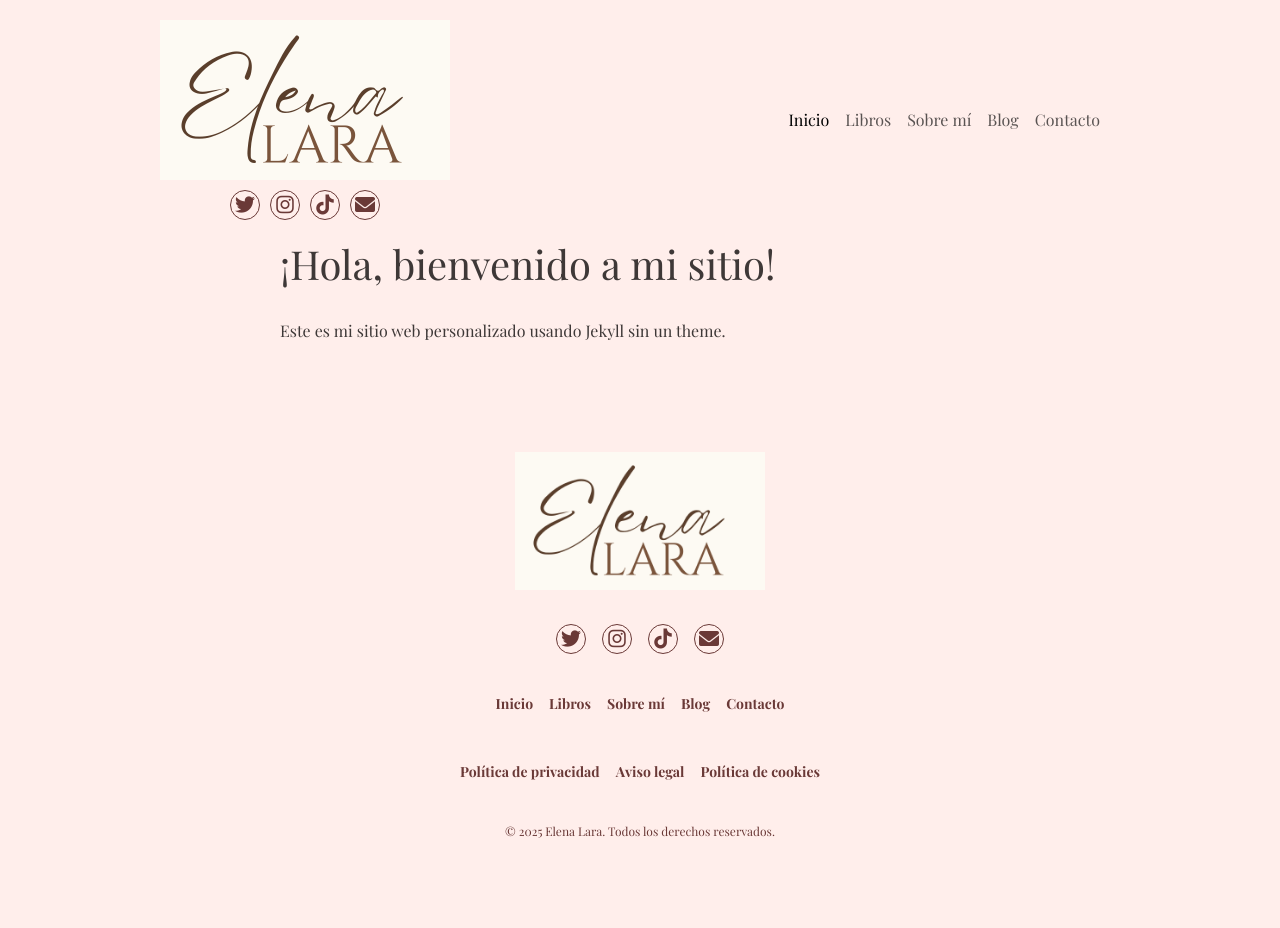
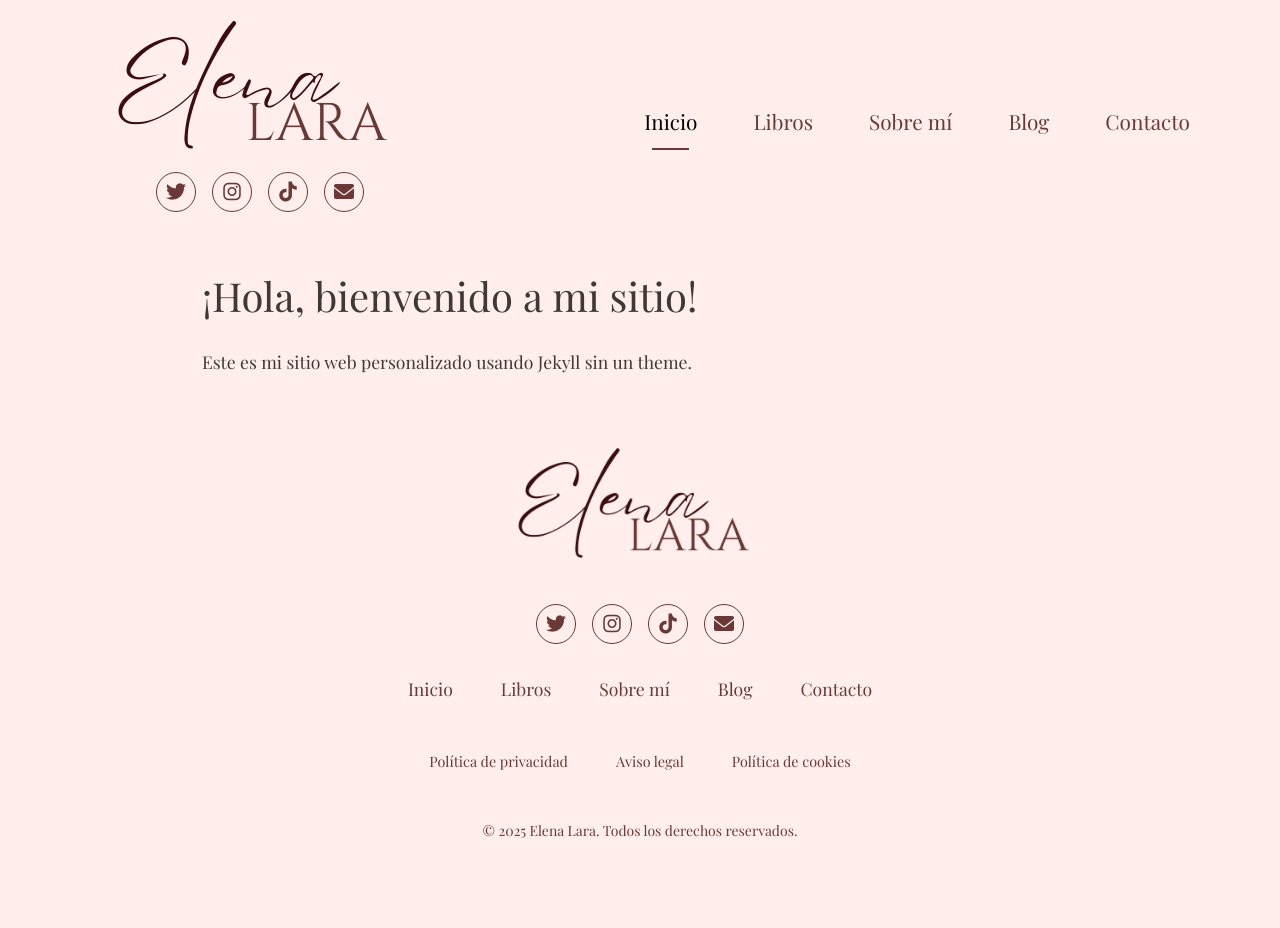
Before and after one commit to elenalara/mi-pagina, a Jekyll site: the page built from index.md, in a window 1280 px wide. Built offline with Jekyll 4.4.1, drawn with Linux system fonts in a browser that asks for light colours; after the commit the page ends 900 px from its top, so only the background shows below that.

Commit message:
Changed style

```diff
--- a/_includes/footer.html
+++ b/_includes/footer.html
@@ -1,17 +1,16 @@
-<footer class="bg-footer text-md-start">
-  <div class="container py-5">
+<footer class="py-5">
+  <div class="container">
     <div class="row justify-content-center">
-
       <!-- Logo -->
-      <div class="col-12 mb-4">
-        <div class="d-flex justify-content-center gap-3 footer-logo">
-          <img src="{{ site.baseurl }}/assets/img/logo.png" alt="Logo Elena Lara";">
+      <div class="col-12 text-center mb-4">
+        <div class="footer-logo">
+          <img src="{{ site.baseurl }}/assets/img/logo.png" alt="Logo Elena Lara" class="img-fluid">
         </div>
       </div>
 
       <!-- Redes sociales -->
-      <div class="col-12 mb-4">
-        <div class="d-flex justify-content-center gap-3 social-icons">
+      <div class="col-12 text-center mb-4">
+        <div class="social-icons">
           <a href="#" class="icon twitter"><i class="fa-brands fa-twitter"></i></a>
           <a href="#" class="icon instagram"><i class="fa-brands fa-instagram"></i></a>
           <a href="#" class="icon tiktok"><i class="fa-brands fa-tiktok"></i></a>
@@ -20,8 +19,8 @@
       </div>
 
       <!-- Menú de navegación -->
-      <div class="col-12 mb-3">
-        <ul class="list-unstyled d-flex justify-content-center gap-3 footer-menu">
+      <div class="col-12 text-center mb-3">
+        <ul class="footer-menu list-unstyled d-flex flex-wrap justify-content-center gap-3">
           <li><a href="{{ site.baseurl }}/">Inicio</a></li>
           <li><a href="{{ site.baseurl }}/libros/">Libros</a></li>
           <li><a href="{{ site.baseurl }}/sobre-mi/">Sobre mí</a></li>
@@ -31,21 +30,21 @@
       </div>
 
       <!-- Políticas -->
-      <div class="col-12">
-        <ul class="list-unstyled d-flex justify-content-center gap-3 footer-policies">
+      <div class="col-12 text-center">
+        <ul class="footer-policies list-unstyled d-flex flex-wrap justify-content-center gap-3">
           <li><a href="#">Política de privacidad</a></li>
           <li><a href="#">Aviso legal</a></li>
           <li><a href="#">Política de cookies</a></li>
         </ul>
       </div>
 
-      <div class="footer-copy mt-4">
-        &copy; {{ 'now' | date: '%Y' }} Elena Lara. Todos los derechos reservados.
+      <div class="col-12 text-center">
+        <div class="footer-copy mt-4">
+          &copy; {{ 'now' | date: '%Y' }} Elena Lara. Todos los derechos reservados.
+        </div>
       </div>
-
     </div>
   </div>
+</footer>
 
-  <script src="https://cdn.jsdelivr.net/npm/bootstrap@5.3.0/dist/js/bootstrap.bundle.min.js"></script>
-
-</footer>
+<script src="https://cdn.jsdelivr.net/npm/bootstrap@5.3.0/dist/js/bootstrap.bundle.min.js"></script>
--- a/_includes/header.html
+++ b/_includes/header.html
@@ -1,9 +1,11 @@
-<header>
-  <div class="header-container">
+<header class="py-3">
+  <div class="container">
+    <div class="row align-items-center">
+      <div class="col-12 col-md-4 text-center text-md-start">
         <div class="logo-social-container">
           <div class="logo-container">
             <a href="{{ site.baseurl }}/">
-          <img src="{{ site.baseurl }}/assets/img/logo.png" alt="Logo" class="logo">
+              <img src="{{ site.baseurl }}/assets/img/logo.png" alt="Logo" class="img-fluid">
             </a>
           </div>
 
@@ -22,17 +24,35 @@
             </a>
           </div>
         </div>
+      </div>
 
-    <nav class="navbar navbar-expand-lg">
-      <div class="container-fluid justify-content-center">
-        <div class="navbar-nav">
+      <div class="col-12 col-md-8">
+        <nav class="navbar navbar-expand-lg justify-content-center justify-content-md-end">
+          <button class="navbar-toggler" type="button" data-bs-toggle="collapse" data-bs-target="#navbarNav" aria-controls="navbarNav" aria-expanded="false" aria-label="Toggle navigation">
+            <span class="navbar-toggler-icon"></span>
+          </button>
+
+          <div class="collapse navbar-collapse" id="navbarNav">
+            <ul class="navbar-nav">
+              <li class="nav-item">
                 <a class="nav-link {% if page.url == '/' %}active{% endif %}" href="{{ site.baseurl }}/">Inicio</a>
+              </li>
+              <li class="nav-item">
                 <a class="nav-link {% if page.url contains '/libros/' %}active{% endif %}" href="{{ site.baseurl }}/libros/">Libros</a>
+              </li>
+              <li class="nav-item">
                 <a class="nav-link {% if page.url contains '/sobre-mi/' %}active{% endif %}" href="{{ site.baseurl }}/sobre-mi/">Sobre mí</a>
+              </li>
+              <li class="nav-item">
                 <a class="nav-link {% if page.url contains '/blog/' %}active{% endif %}" href="{{ site.baseurl }}/blog/">Blog</a>
+              </li>
+              <li class="nav-item">
                 <a class="nav-link {% if page.url contains '/contacto/' %}active{% endif %}" href="{{ site.baseurl }}/contacto/">Contacto</a>
-        </div>
+              </li>
+            </ul>
           </div>
         </nav>
       </div>
+    </div>
+  </div>
 </header>
--- a/assets/css/style.css
+++ b/assets/css/style.css
@@ -12,142 +12,154 @@ body {
   background-color: var(--color-background);
   color: var(--color-text);
   font-family: 'Playfair Display', serif;
-  margin: 0;
   min-height: 100vh;
   display: flex;
   flex-direction: column;
+  font-size: 1.1rem;
 }
 
 /* Contenedor principal */
 main.container {
-  max-width: 1000px;
-  text-align: center;
+  max-width: 1200px;
   margin: 0 auto;
-  padding: 40px;
+  padding: 2rem 1rem;
   flex: 1;
-  width: 100%;
-  box-sizing: border-box;
 }
 
 /* Estilos para el contenido principal */
 main h1, main h2, main h3, main h4, main h5, main h6, main p {
-  margin: 0 auto;
-  max-width: 800px;
-  padding: 0 40px;
-}
-
-main p {
-  margin: 20px auto;
+  max-width: 900px;
+  padding: 0 0.75rem;
+  margin: 1.25rem auto;
   line-height: 1.6;
 }
 
-main h1 {
-  margin-bottom: 30px;
+/* Estilos del encabezado y footer */
+header, footer {
+  background-color: var(--color-background);
+  /* border-bottom: 1px solid rgba(106, 57, 55, 0.1); */
+  padding: 1rem 0;
 }
 
-main h2 {
-  margin: 40px auto 25px;
+/* footer {
+  border-top: 1px solid rgba(106, 57, 55, 0.1);
+} */
+
+.header-container {
+  max-width: 1200px;
+  margin: 0 auto;
+  padding: 0 1rem;
 }
 
-/* Asegurar que el contenido se centre en pantallas pequeñas */
-@media (max-width: 768px) {
-  main.container {
-    padding: 20px;
-  }
-
-  main h1, main h2, main h3, main h4, main h5, main h6, main p {
-    padding: 0 20px;
-  }
-
-  body {
-    padding: 0;
-  }
+.footer-menu a, .footer-policies a {
+  color: var(--color-primary);
+  font-weight: 500;
+  padding: 0.5rem 1rem;
+  display: flex;
+  flex-wrap: wrap;
+  justify-content: center;
+  list-style: none;
 }
 
-/* Estilos del encabezado */
-header {
-  background-color: var(--color-background);
-  padding: 20px 0;
+.footer-policies a{
+  font-size: 0.9rem;
 }
 
-.header-container, .footer-container {
-  display: flex;
-  justify-content: space-between;
-  align-items: center;
-  max-width: 1000px;
-  margin: 0 auto;
-  padding: 0 20px;
+.footer-menu a{
+  font-size: 1.1rem;
+}
+
+.footer-copy {
+  font-size: 0.875rem;
+  color: var(--color-primary);
+  text-align: center;
 }
 
 .logo-social-container {
   display: flex;
   flex-direction: column;
   align-items: center;
+  margin-bottom: 1rem;
 }
 
-.nav {
-  display: flex;
-  gap: 40px;
+.logo-container img, .footer-logo img {
+  width: auto;
+}
+
+.logo-container img {
+  max-height: 150px;
+}
+
+.footer-logo img {
+  max-width: 300px;
 }
 
 /* Estilos de enlaces */
 a {
   color: var(--color-link);
   text-decoration: none;
+  transition: color 0.3s ease;
 }
 
 a:hover {
-  text-decoration: underline;
-}
-
-/* Excepciones para navegación y footer */
-.nav a, .footer-menu a, .footer-policies a {
   color: var(--color-primary);
-  font-weight: bold;
-}
-
-.nav a.active::after {
-  content: "";
-  display: block;
-  width: 100%;
-  height: 2px;
-  background-color: var(--color-primary);
-  margin-top: 2px;
-}
-
-.footer-menu .active, .footer-menu a:hover, .footer-policies a:hover {
-  text-decoration: underline;
-}
-
-/* Estilos para enlaces de correo electrónico */
-a[href^="mailto:"] {
-  color: var(--color-link);
   text-decoration: none;
 }
 
-a[href^="mailto:"]:hover {
-  text-decoration: underline;
+/* Navegación*/
+.nav-link {
+  color: var(--color-primary);
+  font-weight: 500;
+  padding: 0.5rem 1rem;
+}
+
+.nav-link {
+  font-size: 1.3rem;
+  padding: 0.75rem 1.5rem;
+}
+
+.nav-link.active {
+  position: relative;
+}
+
+.nav-link.active::after {
+  content: "";
+  position: absolute;
+  bottom: 0;
+  left: 1rem;
+  right: 1rem;
+  height: 2px;
+  background-color: var(--color-primary);
+}
+
+.navbar-nav {
+  gap: 2.5rem;
+  margin-left: auto;
+}
+
+.navbar {
+  justify-content: flex-end;
 }
 
 /* Estilos para iconos sociales */
 .social-icons {
   display: flex;
-  gap: 10px;
-  margin-top: 10px;
+  gap: 1rem;
+  margin-top: 1rem;
   justify-content: center;
 }
 
 .social-icons a {
-  font-size: 20px;
   color: var(--color-primary);
-  border: 1px solid var(--color-primary);
-  border-radius: 50%;
-  width: 30px;
-  height: 30px;
+  font-size: 1.25rem;
+  width: 2.5rem;
+  height: 2.5rem;
   display: flex;
   align-items: center;
   justify-content: center;
-  text-decoration: none;
+  border: 1px solid var(--color-primary);
+  border-radius: 50%;
+  transition: all 0.3s ease;
 }
 
 .social-icons a:hover {
@@ -155,85 +167,47 @@ a[href^="mailto:"]:hover {
   color: white;
 }
 
-/* Estilos del footer */
-footer {
-  background-color: var(--color-background);
-  text-align: center;
-  padding: 40px 20px;
-  color: var(--color-primary);
-}
-
-.footer-logo img {
-  max-width: 250px;
-}
-
-.footer-menu, .footer-policies {
-  list-style: none;
-  padding: 0;
-  display: flex;
-  justify-content: center;
-  gap: 20px;
-  margin-top: 15px;
-  font-size: 14px;
-}
-
-.footer-copy {
-  font-size: 12px;
-  color: var(--color-primary);
-  margin-top: 20px;
-  text-align: center;
-}
-
-/* Sección contacto */
-.contacto-container {
-  max-width: 900px;
-  background: var(--color-background);
-  padding: 40px;
-  border-radius: 10px;
-  margin: 0 auto;
-}
-
-.contacto-img img {
-  max-width: 300px;
-  border-radius: 10px;
-}
-
 /* Estilos de botones */
-.contacto-form button, .boton-newsletter {
+.btn-custom {
   background-color: var(--color-button);
   color: white;
   text-transform: uppercase;
-  padding: 10px 20px;
-  border-radius: 5px;
+  padding: 0.75rem 1.5rem;
+  border-radius: 0.375rem;
+  transition: all 0.3s ease;
 }
 
-.contacto-form button:hover, .boton-newsletter:hover {
+.btn-custom:hover {
   background-color: var(--color-primary);
+  color: white;
 }
 
 /* Newsletter */
 .newsletter {
   text-align: center;
-  padding: 40px 20px;
+  padding: 3rem 1rem;
   background-color: var(--color-background);
-  margin: 0 auto;
+  margin: 2rem 0;
 }
 
 /* Estilos de tarjetas de post */
 .post-grid {
-  display: flex;
-  flex-wrap: wrap;
-  gap: 20px;
-  justify-content: center;
+  display: grid;
+  grid-template-columns: repeat(auto-fit, minmax(300px, 1fr));
+  gap: 1.5rem;
+  padding: 1rem;
 }
 
 .post-card {
-  width: 300px;
-  border-radius: 10px;
+  background: white;
+  border-radius: 0.5rem;
   overflow: hidden;
-  box-shadow: 0px 4px 6px rgba(0, 0, 0, 0.1);
-  background: white;
-  text-align: center;
+  box-shadow: 0 4px 6px rgba(0, 0, 0, 0.1);
+  transition: transform 0.3s ease;
+}
+
+.post-card:hover {
+  transform: translateY(-5px);
 }
 
 .post-card img {
@@ -243,22 +217,43 @@ footer {
 }
 
 .post-content {
-  padding: 15px;
+  padding: 1.25rem;
 }
 
 .post-content h2 {
-  font-size: 18px;
+  font-size: 1.25rem;
   color: var(--color-button);
-  margin: 0;
+  margin-bottom: 0.75rem;
 }
 
 .post-content p {
-  font-size: 14px;
+  font-size: 0.875rem;
   color: var(--color-text);
-  margin: 0;
+  margin-bottom: 1rem;
 }
 
-.read-more {
-  color: #3b0d11;
-  font-weight: bold;
+/* Media queries */
+@media (max-width: 768px) {
+  .header-container {
+    flex-direction: column;
+    text-align: center;
+  }
+
+  .nav {
+    margin-top: 1rem;
+  }
+
+  .footer-menu, .footer-policies {
+    flex-direction: column;
+    align-items: center;
+    gap: 1rem;
+  }
+
+  main.container {
+    padding: 1rem;
+  }
+
+  .social-icons {
+    margin: 1rem 0;
+  }
 }
```
Also changed, not shown: assets/img/logo.png. Lines whose indentation alone changed are shown as unchanged.
